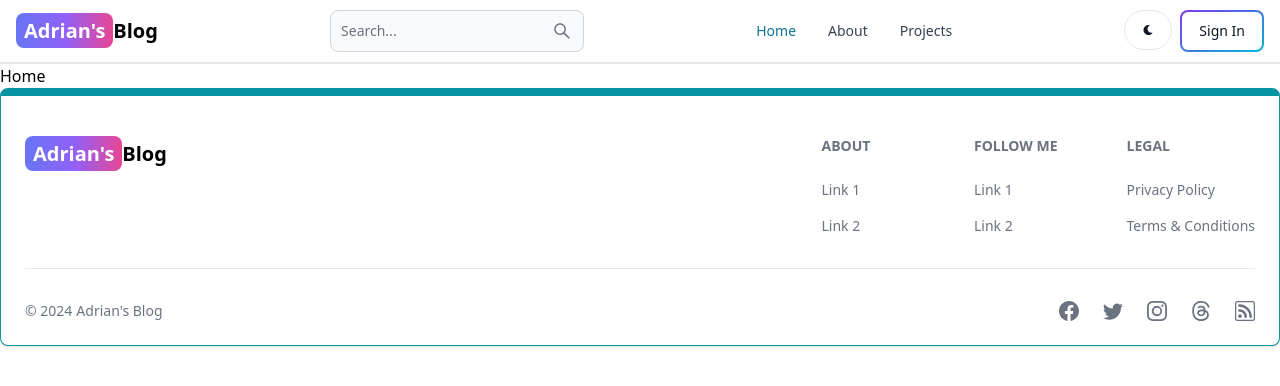
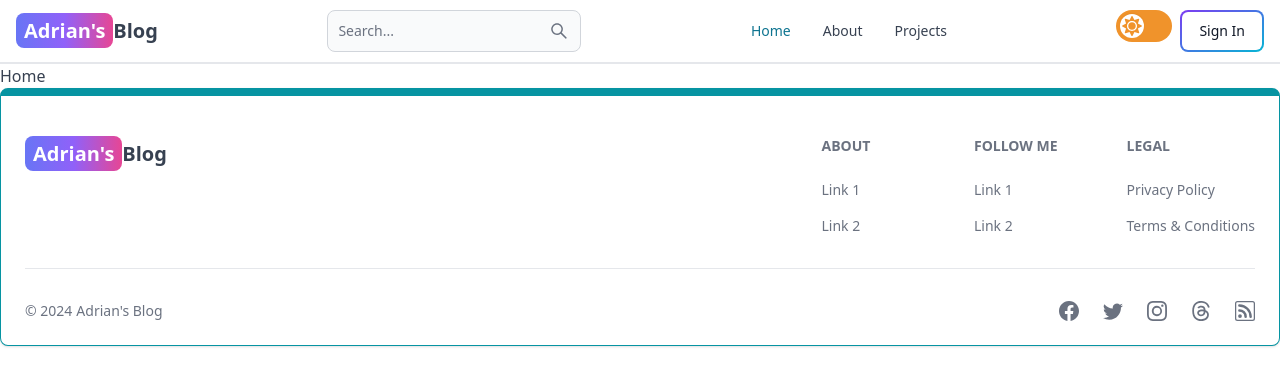
Before and after one commit to adriantoba/MERN-Blog, a React (Vite) app in the folder client/: page / in a window 1280 px wide. Shown: the top 386 px of the page. Built offline with nearby package versions, Linux system fonts and the light colour scheme; no server answers.

Commit message:
Added darkmode functionality and button animation

```diff
--- a/client/src/App.jsx
+++ b/client/src/App.jsx
@@ -5,7 +5,7 @@ import SignUp from "./pages/SignUp";
 import SignIn from "./pages/SignIn";
 import Dashboard from "./pages/Dashboard";
 import Projects from "./pages/Projects";
-import Header from "./components/header";
+import Header from "./components/Header";
 import Footer from "./components/Footer";
 
 export default function App() {
--- a/client/src/components/Header.jsx
+++ b/client/src/components/Header.jsx
@@ -2,12 +2,17 @@ import { Avatar, Button, Dropdown, Navbar, TextInput } from "flowbite-react";
 import { Link, useLocation } from "react-router-dom";
 import { AiOutlineSearch } from "react-icons/ai";
 import { FaMoon } from "react-icons/fa";
-import React from "react";
-import { useSelector } from "react-redux";
+import React, { useState } from "react";
+import { useSelector, useDispatch } from "react-redux";
+import { toggleTheme } from "../redux/theme/themeSlice";
+import SwitchDark from "./SwitchDark";
 
 export default function Header() {
+  const dispatch = useDispatch();
   const path = useLocation().pathname;
   const { currentUser } = useSelector((state) => state.user);
+  const { theme } = useSelector((state) => state.theme);
+  const [enabled, setEnabled] = useState(theme === "dark");
   return (
     <Navbar className="border-b-2">
       <Link
@@ -31,10 +36,21 @@ export default function Header() {
         <AiOutlineSearch />
       </Button>
       <div className="flex gap-2 md:order-2">
-        <Button className="w-12 h-10 hidden sm:inline" color="gray" pill>
+        {/* <Button
+          className="w-12 h-10 hidden sm:inline"
+          color="gray"
+          pill
+          onClick={() => dispatch(toggleTheme())}
+        >
           <FaMoon />
-        </Button>
-
+        </Button> */}
+        <div className="">
+          <SwitchDark
+            checked={theme === "dark"}
+            onChange={(e) => setEnabled(e.target.checked)}
+            onClick={() => dispatch(toggleTheme())}
+          />
+        </div>
         {currentUser ? (
           <Dropdown
             className="shadow-md rounded-md"
--- /dev/null
+++ b/client/src/components/SwitchDark.jsx
@@ -0,0 +1,31 @@
+import React from "react";
+import { FaMoon, FaSun } from "react-icons/fa";
+
+export default function SwitchDark(props) {
+  return (
+    <div>
+      <label className="cursor-pointer">
+        <input type="checkbox" className="hidden" {...props} />
+        <div
+          className={`w-14 p-1 rounded-full ${
+            props.checked ? "bg-[#130f40]" : "bg-[#f0932b]"
+          }`}
+        >
+          <div
+            className={`w-fit p-0.5 shadow-sm rounded-full transition-all duration-500 ease-in-out text-white ${
+              props.checked
+                ? "bg-[#2e86de] translate-x-6 rotate-0"
+                : "bg-white -rotate-180"
+            }`}
+          >
+            {props.checked ? (
+              <FaMoon size={20} fill="#f6e58d" />
+            ) : (
+              <FaSun size={20} fill="#f0932b" />
+            )}
+          </div>
+        </div>
+      </label>
+    </div>
+  );
+}
--- /dev/null
+++ b/client/src/components/ThemeProvider.jsx
@@ -0,0 +1,13 @@
+import React from "react";
+import { useSelector } from "react-redux";
+
+export default function ThemeProvider({ children }) {
+  const { theme } = useSelector((state) => state.theme);
+  return (
+    <div className={theme}>
+      <div className="bg-white text-gray-700 dark:text-gray-200 dark:bg-[#101a2b]">
+        {children}
+      </div>
+    </div>
+  );
+}
--- a/client/src/main.jsx
+++ b/client/src/main.jsx
@@ -1,16 +1,17 @@
-import { StrictMode } from "react";
-import { createRoot } from "react-dom/client";
 import App from "./App.jsx";
 import "./index.css";
 import ReactDOM from "react-dom/client";
 import { store, persistor } from "./redux/store.js";
 import { Provider } from "react-redux";
 import { PersistGate } from "redux-persist/integration/react";
+import ThemeProvider from "./components/ThemeProvider.jsx";
 
 ReactDOM.createRoot(document.getElementById("root")).render(
   <PersistGate persistor={persistor}>
     <Provider store={store}>
-      <App />
+      <ThemeProvider>
+        <App />
+      </ThemeProvider>
     </Provider>
   </PersistGate>
 );
--- a/client/src/redux/store.js
+++ b/client/src/redux/store.js
@@ -1,12 +1,14 @@
 import { configureStore } from "@reduxjs/toolkit";
 import { combineReducers } from "@reduxjs/toolkit";
 import userReducer from "./user/userSlice";
+import themeReducer from "./theme/themeSlice";
 import { persistReducer } from "redux-persist";
 import storage from "redux-persist/lib/storage";
 import persistStore from "redux-persist/es/persistStore";
 
 const rootReducer = combineReducers({
   user: userReducer,
+  theme: themeReducer,
 });
 
 const persistConfig = {
--- /dev/null
+++ b/client/src/redux/theme/themeSlice.js
@@ -0,0 +1,16 @@
+import { createSlice } from "@reduxjs/toolkit";
+
+const initialState = { theme: "light" };
+
+const themeSlice = createSlice({
+  name: "theme",
+  initialState,
+  reducers: {
+    toggleTheme: (state) => {
+      state.theme = state.theme === "light" ? "dark" : "light";
+    },
+  },
+});
+
+export const { toggleTheme } = themeSlice.actions;
+export default themeSlice.reducer;
--- a/client/tailwind.config.js
+++ b/client/tailwind.config.js
@@ -1,15 +1,16 @@
 const flowbite = require("flowbite-react/tailwind");
 /** @type {import('tailwindcss').Config} */
 export default {
-  content: [
-    "./index.html",
-    "./src/**/*.{js,ts,jsx,tsx}",
-    flowbite.content()
-  ],
+  content: ["./index.html", "./src/**/*.{js,ts,jsx,tsx}", flowbite.content()],
   theme: {
+    backgroundSize: {
+      auto: "auto",
+      cover: "cover",
+      contain: "contain",
+      "50%": "50%",
+      16: "4rem",
+    },
     extend: {},
   },
-  plugins: [
-    flowbite.plugin()
-  ],
-}
+  plugins: [flowbite.plugin()],
+};
```
